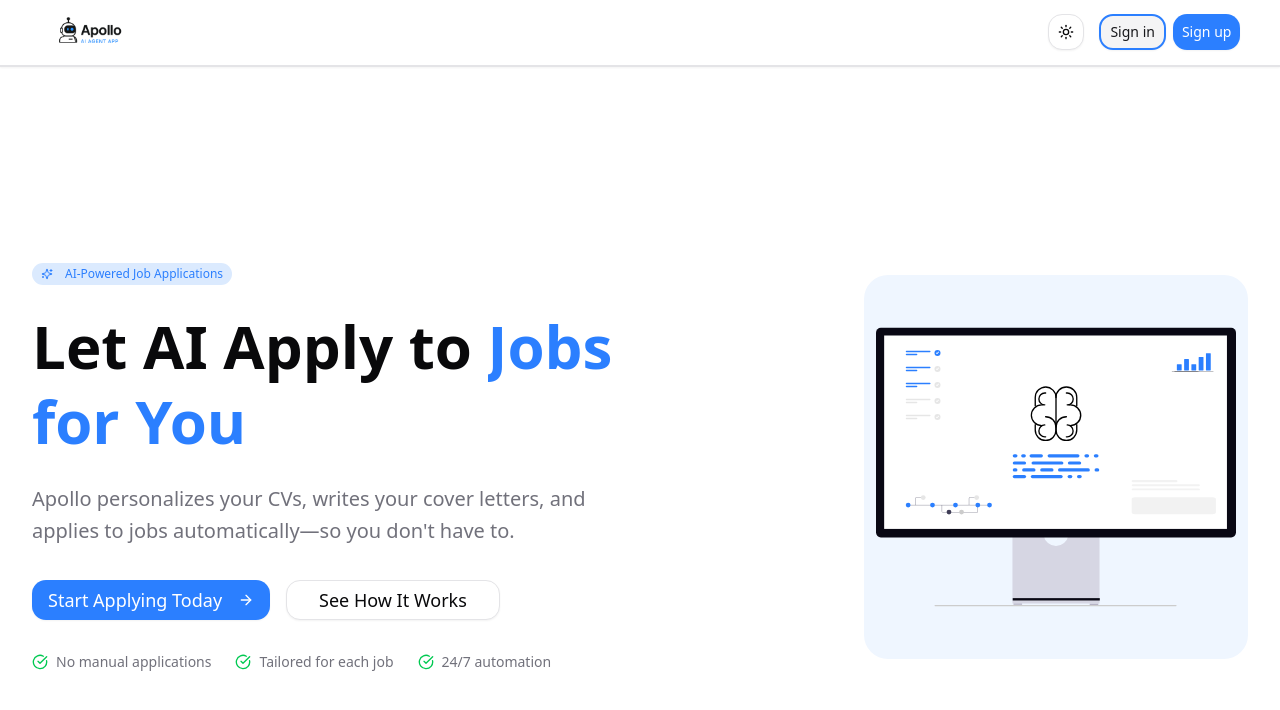
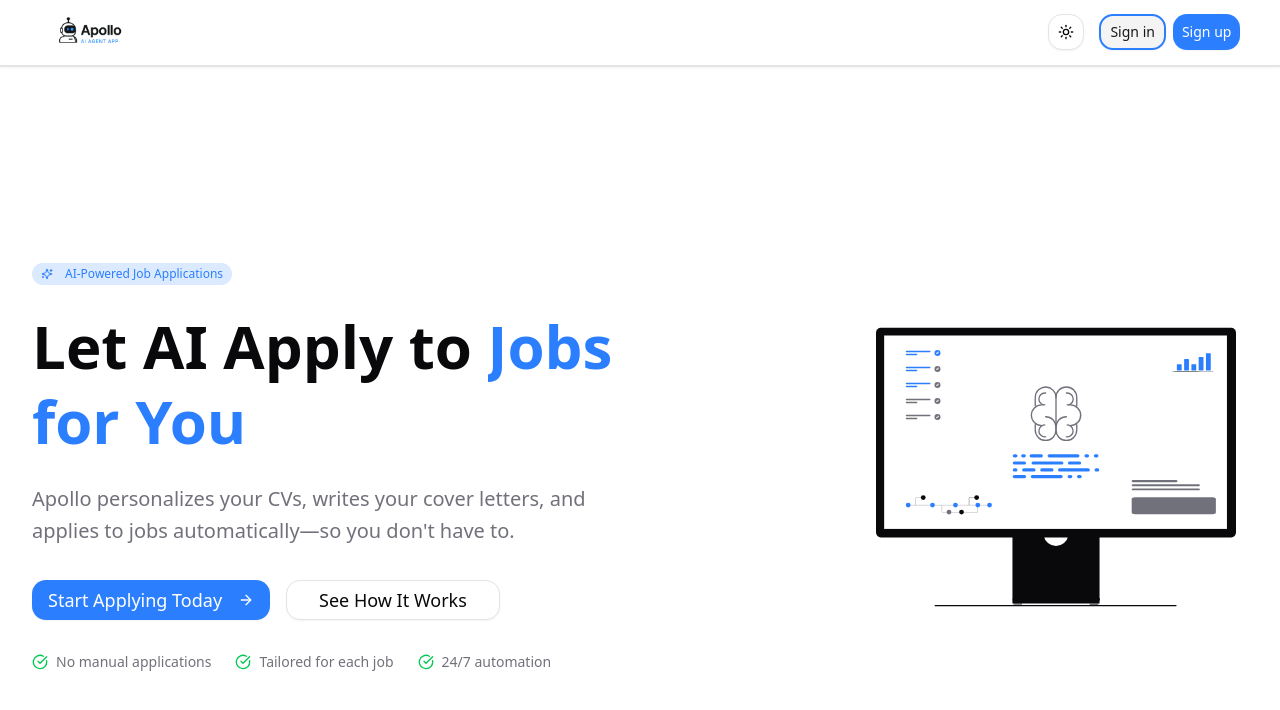
Before and after one commit to Amin-Zahed/Applicant-Agent, a React (Vite) app: page / in a window 1280 px wide. Shown: the top 710 px of the page. Built offline with nearby package versions, Linux system fonts and the light colour scheme.

Commit message:
fix(LandingPage): update styles for AiAgentSvg and clean up unused elements

```diff
--- a/src/Pages/landingPage/LandingPage.tsx
+++ b/src/Pages/landingPage/LandingPage.tsx
@@ -125,17 +125,9 @@ const LandingPage = () => {
               </div>
               <div className="flex justify-center lg:justify-end">
                 <div className="relative">
-                  <div className="w-96 h-96 p-3 bg-primary-foreground rounded-3xl flex items-center justify-center">
+                  <div className="w-96 h-96 p-3 bg-background flex items-center justify-center">
                     <AiAgentSvg />
-                    {/* <img
-                      src="/placeholder.svg?height=300&width=300"
-                      alt="AI Robot helping with job applications"
-                      className="w-80 h-80 object-contain"
-                    /> */}
                   </div>
-                  {/* <div className="absolute -top-4 -right-4 w-16 h-16 bg-gradient-to-br from-blue-500 to-purple-500 rounded-full flex items-center justify-center animate-pulse">
-                    <Bot className="w-8 h-8 text-white" />
-                  </div> */}
                 </div>
               </div>
             </div>
--- a/src/assets/svgs/ai-agent-svg.tsx
+++ b/src/assets/svgs/ai-agent-svg.tsx
@@ -12,44 +12,47 @@ const AiAgentSvg = () => {
         <path
           d="M15.18,488.763c0,.872.478,1.573,1.073,1.573h535.1c.6,0,1.073-.7,1.073-1.573s-.478-1.573-1.073-1.573H16.253C15.658,487.191,15.18,487.891,15.18,488.763Z"
           transform="translate(675.195 358.72)"
-          fill="#ccc"
+          fill="var(--foreground)"
         />
         <rect
           width="19.105"
           height="3.371"
           transform="translate(865.646 842.298)"
-          fill="#b6b3c5"
+          fill="var(--muted-foreground)"
         />
         <rect
           width="19.105"
           height="3.371"
           transform="translate(1034.779 842.861)"
-          fill="#b6b3c5"
+          fill="var(--muted-foreground)"
         />
         <path
           d="M352.955,370.945a27.529,27.529,0,0,1-54.321,0H229.146V521.536h193.3V370.945Z"
           transform="translate(634.205 321.322)"
-          fill="#d6d6e3"
+          fill="var(--foreground)"
         />
         <rect
           width="193.296"
           height="5.242"
           transform="translate(863.914 830.927)"
-          fill="#090814"
+          fill="var(--foreground)"
         />
         <path
           d="M788.255,487.17H10.776A10.788,10.788,0,0,1,0,476.394V32.688A10.788,10.788,0,0,1,10.776,21.911H788.255a10.789,10.789,0,0,1,10.776,10.776V476.394a10.789,10.789,0,0,1-10.776,10.776Z"
           transform="translate(560.484 209.033)"
-          fill="#090814"
+          fill="var(--foreground)"
         />
         <rect
           width="760.822"
           height="429.297"
           transform="translate(578.588 248)"
-          fill="#fff"
+          fill="var(--background)"
         />
         <g transform="translate(0 -41.857)">
-          <g transform="translate(-588.477 33.946)">
+          <g
+            transform="translate(-588.477 33.946)"
+            fill="var(--muted-foreground)"
+          >
             <path
               d="M35.524,67.628A24.524,24.524,0,0,1,11,43.1V36.524A24.524,24.524,0,0,1,35.524,12a1.492,1.492,0,1,1,0,2.983,21.54,21.54,0,0,0-21.54,21.54V43.1a21.54,21.54,0,1,0,43.081,0V31.259a1.492,1.492,0,1,1,2.983,0V43.1A24.524,24.524,0,0,1,35.524,67.628Z"
               transform="translate(1535.985 422.718)"
@@ -228,13 +231,13 @@ const AiAgentSvg = () => {
           <path
             d="M805.134,330.7H727.95a1.546,1.546,0,0,1-1.544-1.544V314.612h.618V329.16a.928.928,0,0,0,.927.927h77.184a.928.928,0,0,0,.927-.927V314.51h.618V329.16A1.546,1.546,0,0,1,805.134,330.7Z"
             transform="translate(-646.44 -292.702)"
-            fill="#3f3d56"
+            fill="var(--muted-foreground)"
           />
           <rect
             width="181.374"
             height="0.618"
             transform="translate(5.3 21.601)"
-            fill="#3f3d56"
+            fill="var(--muted-foreground)"
           />
           <ellipse
             cx="5.313"
@@ -258,7 +261,7 @@ const AiAgentSvg = () => {
             rx="5.313"
             ry="5.313"
             transform="translate(90.634 32.165)"
-            fill="#3f3d56"
+            fill="var(--muted-foreground)"
           />
           <ellipse
             cx="5.313"
@@ -266,7 +269,7 @@ const AiAgentSvg = () => {
             rx="5.313"
             ry="5.313"
             transform="translate(118.489 32.165)"
-            fill="#ccc"
+            fill="var(--foreground)"
           />
           <ellipse
             cx="5.313"
@@ -295,7 +298,7 @@ const AiAgentSvg = () => {
           <path
             d="M537.36,277.577a.309.309,0,0,1-.309-.309V262.022a1.546,1.546,0,0,1,1.544-1.544H553.63a.309.309,0,1,1,0,.618H538.6a.928.928,0,0,0-.927.927v15.246a.309.309,0,0,1-.309.309Z"
             transform="translate(-515.571 -255.358)"
-            fill="#3f3d56"
+            fill="var(--muted-foreground)"
           />
           <ellipse
             cx="5.313"
@@ -303,12 +306,12 @@ const AiAgentSvg = () => {
             rx="5.313"
             ry="5.313"
             transform="translate(33.452 0)"
-            fill="#e6e6e6"
+            fill="var(--foreground)"
           />
           <path
             d="M921.669,277.268h-.618V262.022a1.546,1.546,0,0,1,1.544-1.544H937.63v.618H922.6a.928.928,0,0,0-.927.927Z"
             transform="translate(-780.967 -255.358)"
-            fill="#3f3d56"
+            fill="var(--foreground)"
           />
           <ellipse
             cx="5.313"
@@ -316,28 +319,28 @@ const AiAgentSvg = () => {
             rx="5.313"
             ry="5.313"
             transform="translate(152.058 0)"
-            fill="#e6e6e6"
+            fill="var(--foreground)"
           />
         </g>
         <path
           d="M496.375,205.477c-2.221,0-4.027.792-4.027,1.764v1.411c0,.973,1.806,1.764,4.027,1.764h93.434c2.221,0,4.027-.792,4.027-1.764v-1.411c0-.973-1.806-1.764-4.027-1.764Z"
           transform="translate(635.637 363.33)"
-          fill="#f2f2f2"
+          fill="var(--muted-foreground)"
         />
         <path
           d="M670.026,309.282c4,0,7.249,1.75,7.249,3.9v30.351c0,2.152-3.252,3.9-7.249,3.9H497.656c-4,0-7.249-1.75-7.249-3.9V313.184c0-2.152,3.252-3.9,7.249-3.9"
           transform="translate(637.578 297.505)"
-          fill="#f2f2f2"
+          fill="var(--muted-foreground)"
         />
         <path
           d="M496.375,234.581c-2.221,0-4.027.973-4.027,2.168s1.806,2.168,4.027,2.168H639.748c2.221,0,4.027-.973,4.027-2.168s-1.806-2.168-4.027-2.168Z"
           transform="translate(635.637 343.828)"
-          fill="#f2f2f2"
+          fill="var(--muted-foreground)"
         />
         <path
           d="M496.375,234.581c-2.221,0-4.027.973-4.027,2.168s1.806,2.168,4.027,2.168H639.748c2.221,0,4.027-.973,4.027-2.168s-1.806-2.168-4.027-2.168Z"
           transform="translate(635.637 352.828)"
-          fill="#f2f2f2"
+          fill="var(--muted-foreground)"
         />
         <path
           d="M891.9,191.277H840.311a1.683,1.683,0,1,1,0-3.367H891.9a1.683,1.683,0,1,1,0,3.367Z"
@@ -361,7 +364,7 @@ const AiAgentSvg = () => {
           <path
             d="M847.243,585.331H847.2a.874.874,0,0,1-.646-.336l-1.118-1.434a.875.875,0,0,1,.154-1.228l.04-.032a.874.874,0,0,1,1.228.154.638.638,0,0,0,.966.047l2.267-2.4a.876.876,0,0,1,1.237-.034l.037.035a.874.874,0,0,1,.034,1.237l-3.521,3.716a.874.874,0,0,1-.635.273Z"
             transform="translate(-841.667 -576.242)"
-            fill="#fff"
+            fill="var(--background)"
           />
         </g>
         <path
@@ -381,12 +384,12 @@ const AiAgentSvg = () => {
             rx="6.686"
             ry="6.686"
             transform="translate(0 0)"
-            fill="#e6e6e6"
+            fill="var(--muted-foreground)"
           />
           <path
             d="M847.243,585.331H847.2a.874.874,0,0,1-.646-.336l-1.118-1.434a.875.875,0,0,1,.154-1.228l.04-.032a.874.874,0,0,1,1.228.154.638.638,0,0,0,.966.047l2.267-2.4a.876.876,0,0,1,1.237-.034l.037.035a.874.874,0,0,1,.034,1.237l-3.521,3.716a.874.874,0,0,1-.635.273Z"
             transform="translate(-841.667 -576.242)"
-            fill="#fff"
+            fill="var(--background)"
           />
         </g>
         <path
@@ -406,23 +409,23 @@ const AiAgentSvg = () => {
             rx="6.686"
             ry="6.686"
             transform="translate(0 0)"
-            fill="#e6e6e6"
+            fill="var(--muted-foreground)"
           />
           <path
             d="M847.243,585.331H847.2a.874.874,0,0,1-.646-.336l-1.118-1.434a.875.875,0,0,1,.154-1.228l.04-.032a.874.874,0,0,1,1.228.154.638.638,0,0,0,.966.047l2.267-2.4a.876.876,0,0,1,1.237-.034l.037.035a.874.874,0,0,1,.034,1.237l-3.521,3.716a.874.874,0,0,1-.635.273Z"
             transform="translate(-841.667 -576.242)"
-            fill="#fff"
+            fill="var(--background)"
           />
         </g>
         <path
           d="M891.9,191.277H840.311a1.683,1.683,0,1,1,0-3.367H891.9a1.683,1.683,0,1,1,0,3.367Z"
           transform="translate(-212.074 200.611)"
-          fill="#e6e6e6"
+          fill="var(--muted-foreground)"
         />
         <path
           d="M862.672,210.649H840.311a1.683,1.683,0,1,1,0-3.367h22.361a1.683,1.683,0,1,1,0,3.367Z"
           transform="translate(-212.074 187.886)"
-          fill="#e6e6e6"
+          fill="var(--muted-foreground)"
         />
         <g transform="translate(690.275 386.842)">
           <ellipse
@@ -431,23 +434,23 @@ const AiAgentSvg = () => {
             rx="6.686"
             ry="6.686"
             transform="translate(0 0)"
-            fill="#e6e6e6"
+            fill="var(--muted-foreground)"
           />
           <path
             d="M847.243,585.331H847.2a.874.874,0,0,1-.646-.336l-1.118-1.434a.875.875,0,0,1,.154-1.228l.04-.032a.874.874,0,0,1,1.228.154.638.638,0,0,0,.966.047l2.267-2.4a.876.876,0,0,1,1.237-.034l.037.035a.874.874,0,0,1,.034,1.237l-3.521,3.716a.874.874,0,0,1-.635.273Z"
             transform="translate(-841.667 -576.242)"
-            fill="#fff"
+            fill="var(--background)"
           />
         </g>
         <path
           d="M891.9,191.277H840.311a1.683,1.683,0,1,1,0-3.367H891.9a1.683,1.683,0,1,1,0,3.367Z"
           transform="translate(-212.074 236.191)"
-          fill="#e6e6e6"
+          fill="var(--muted-foreground)"
         />
         <path
           d="M862.672,210.649H840.311a1.683,1.683,0,1,1,0-3.367h22.361a1.683,1.683,0,1,1,0,3.367Z"
           transform="translate(-212.074 223.466)"
-          fill="#e6e6e6"
+          fill="var(--muted-foreground)"
         />
         <g transform="translate(690.275 422.422)">
           <ellipse
@@ -456,19 +459,19 @@ const AiAgentSvg = () => {
             rx="6.686"
             ry="6.686"
             transform="translate(0 0)"
-            fill="#e6e6e6"
+            fill="var(--muted-foreground)"
           />
           <path
             d="M847.243,585.331H847.2a.874.874,0,0,1-.646-.336l-1.118-1.434a.875.875,0,0,1,.154-1.228l.04-.032a.874.874,0,0,1,1.228.154.638.638,0,0,0,.966.047l2.267-2.4a.876.876,0,0,1,1.237-.034l.037.035a.874.874,0,0,1,.034,1.237l-3.521,3.716a.874.874,0,0,1-.635.273Z"
             transform="translate(-841.667 -576.242)"
-            fill="#fff"
+            fill="var(--background)"
           />
         </g>
         <g transform="translate(587.66 -327.248)">
           <path
             d="M345.8,318H248.438a.3.3,0,0,1-.3-.3c0-2.109,97.967-.168,97.967,0A.3.3,0,0,1,345.8,318Z"
             transform="translate(381.092 338.302)"
-            fill="#090814"
+            fill="var(--foreground)"
           />
           <path
             d="M290.014,369.407h-8.855a.905.905,0,0,1-.9-.9V356.3a.905.905,0,0,1,.9-.9h8.855a.905.905,0,0,1,.9.9V368.5A.905.905,0,0,1,290.014,369.407Z"
```
